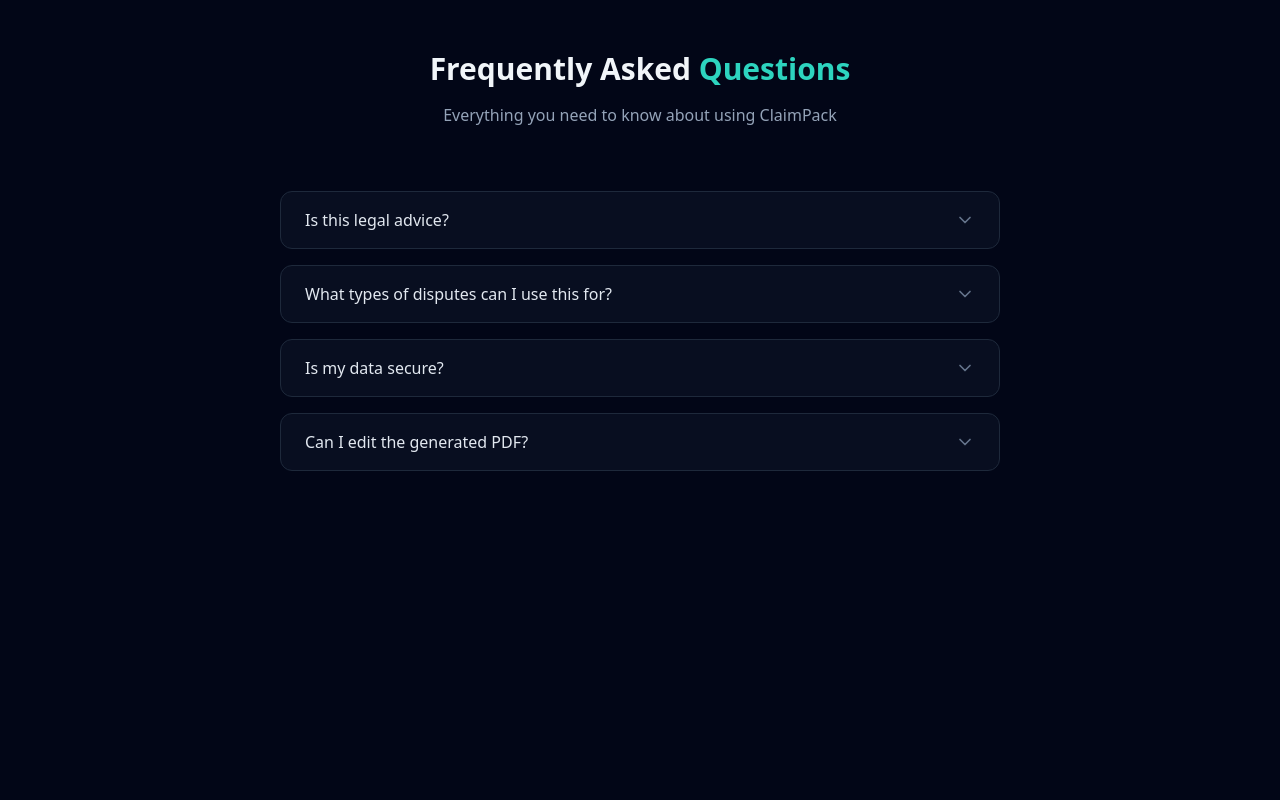
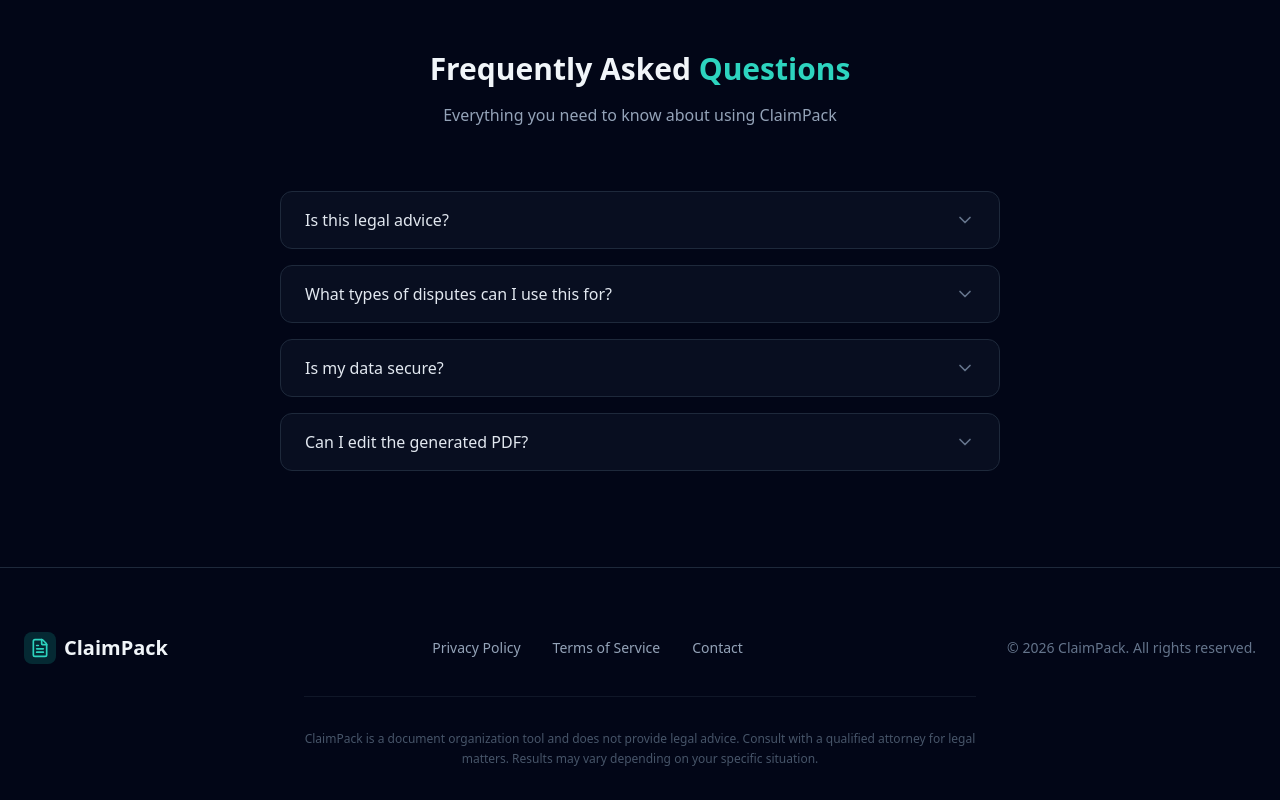
Before and after one commit to engakrum/claim-pack-ui, a React (Vite) app: page / in a window 1280 px wide. Shown: the part 1374-2174 px from the top of the page. Before the commit the page ends 1941 px from the top, so only its background shows below. Built offline with nearby package versions, Linux system fonts and the light colour scheme.

Commit message:
Restore Footer and FAQ

```diff
--- a/src/App.jsx
+++ b/src/App.jsx
@@ -144,7 +144,7 @@ const Dashboard = ({ onBack }) => {
   );
 };
 
-/* --- LANDING PAGE (HERO + PRICING + FAQ) --- */
+/* --- LANDING PAGE --- */
 const LandingPage = ({ onGetStarted }) => {
   const [openFaq, setOpenFaq] = useState(null);
   const faqs = [
@@ -214,7 +214,7 @@ const LandingPage = ({ onGetStarted }) => {
         </div>
       </div>
 
-      {/* FAQ SECTION (ADDED) */}
+      {/* FAQ SECTION */}
       <div className="py-24 border-t border-slate-800 bg-[#020617]">
         <div className="container mx-auto px-6 max-w-3xl">
           <div className="text-center mb-16">
@@ -241,6 +241,29 @@ const LandingPage = ({ onGetStarted }) => {
           </div>
         </div>
       </div>
+
+      {/* FOOTER SECTION (RESTORED FROM SCREENSHOT) */}
+      <footer className="border-t border-slate-800 bg-[#020617] pt-16 pb-8">
+        <div className="container mx-auto px-6">
+          <div className="flex flex-col md:flex-row justify-between items-center mb-8">
+            <div className="flex items-center gap-2 font-bold text-xl mb-4 md:mb-0">
+               <div className="w-8 h-8 rounded-lg bg-teal-500/20 flex items-center justify-center"><FileText className="w-5 h-5 text-teal-400" /></div>
+               <span>ClaimPack</span>
+            </div>
+            <div className="flex gap-8 text-slate-400 text-sm">
+              <a href="#" className="hover:text-white transition-colors">Privacy Policy</a>
+              <a href="#" className="hover:text-white transition-colors">Terms of Service</a>
+              <a href="#" className="hover:text-white transition-colors">Contact</a>
+            </div>
+            <div className="text-slate-500 text-sm mt-4 md:mt-0">
+              © 2026 ClaimPack. All rights reserved.
+            </div>
+          </div>
+          <div className="text-center text-xs text-slate-600 max-w-2xl mx-auto leading-relaxed border-t border-slate-800/50 pt-8">
+            ClaimPack is a document organization tool and does not provide legal advice. Consult with a qualified attorney for legal matters. Results may vary depending on your specific situation.
+          </div>
+        </div>
+      </footer>
     </div>
   );
 };
```
